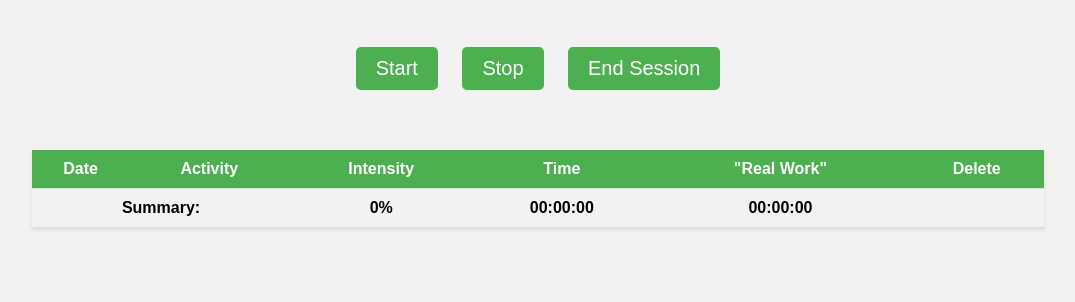
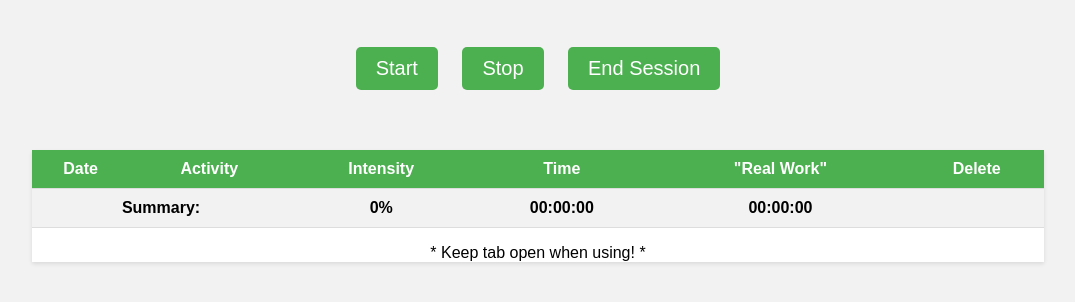
Before and after one commit to scottwatanuki/real-work, a plain HTML site: page index.html in a window 1280 px wide. Shown: the part 194-496 px from the top of the page, without its empty margins (102-1177 px from the left). Drawn offline with Linux system fonts and the light colour scheme.

Commit message:
Add note

```diff
--- a/index.html
+++ b/index.html
@@ -36,6 +36,7 @@
           </tr>
         </tfoot>
       </table>
+      <p>* Keep tab open when using! *</p>
     </div>
   </div>
   <script src="script.js"></script>
```
